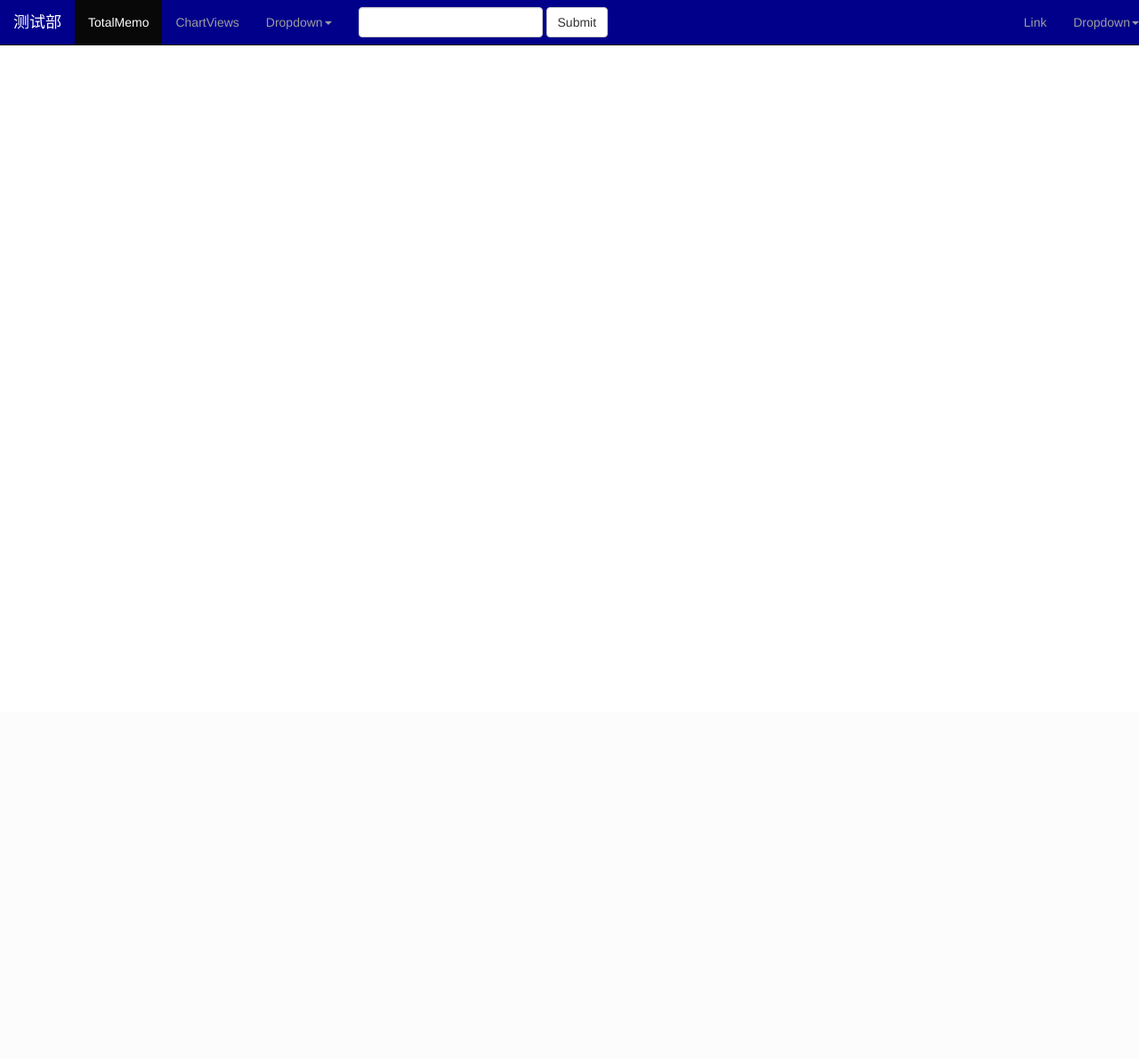
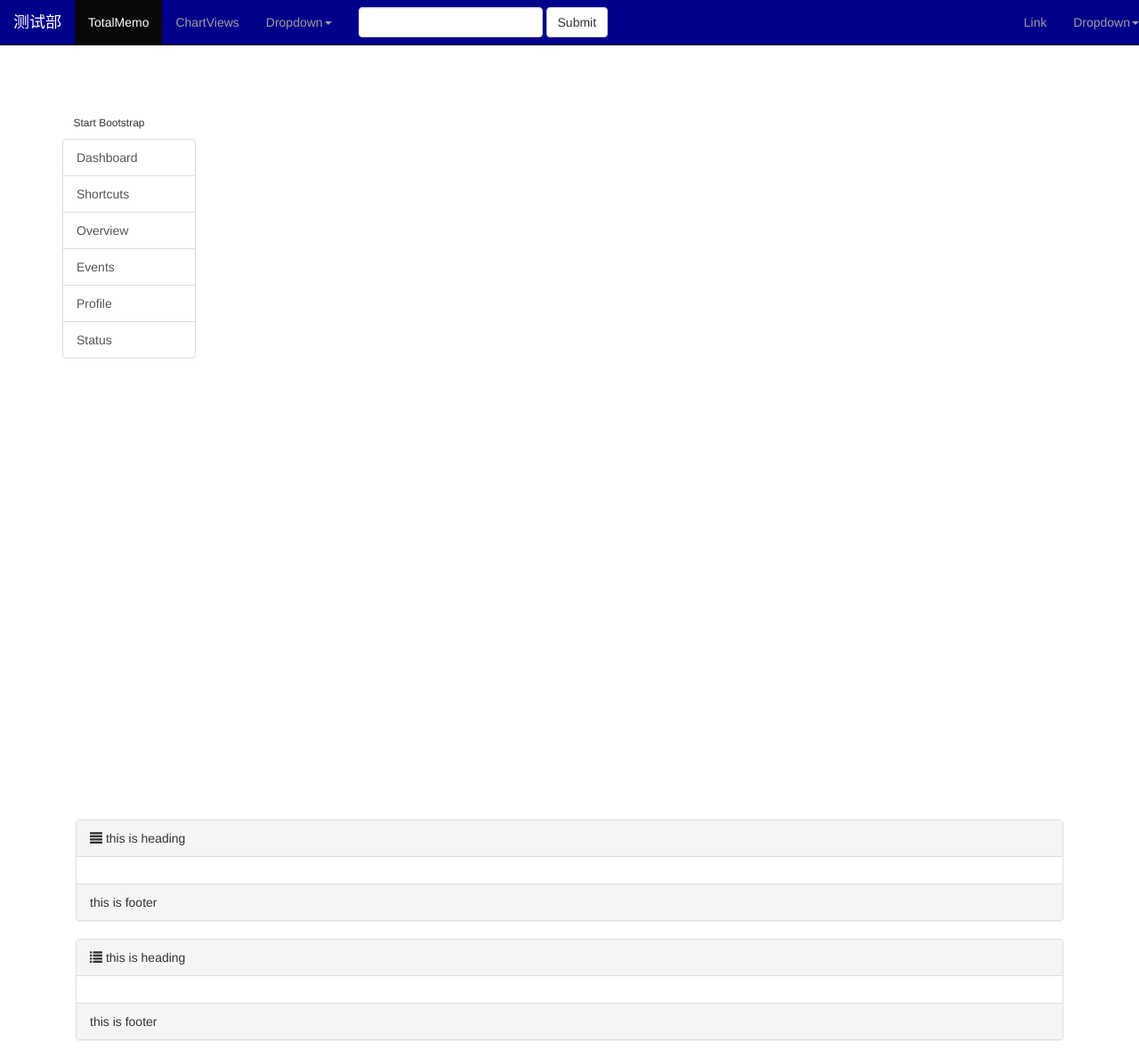
Before and after one commit to re0phimes/FlaskTest, a Flask app: template FlaskApp/templates/tableviews/charts.html in a window 1280 px wide. Shown: the whole page at 89% size. Before the commit the page ends 51 px from the top, so only its background shows below. Run offline with Flask 2, Linux system fonts and the light colour scheme; the template is opened without the code that fills it, so the values that code supplies are empty; some libraries are stand-ins or nearby versions.

Commit message:
updating css

```diff
--- a/FlaskApp/static/css/styless.css
+++ b/FlaskApp/static/css/styless.css
@@ -5,12 +5,47 @@ nav.navbar
 
 
 
+body {
+  overflow-x: hidden;
+}
 
-p
-{
-	color: blue;
+#sidebar-wrapper {
+  min-height: 100vh;
+  margin-left: -15rem;
+  -webkit-transition: margin .25s ease-out;
+  -moz-transition: margin .25s ease-out;
+  -o-transition: margin .25s ease-out;
+  transition: margin .25s ease-out;
 }
-body
-{
-	background-color: #00008B;
+
+#sidebar-wrapper .sidebar-heading {
+  padding: 0.875rem 1.25rem;
+  font-size: 1.2rem;
 }
+
+#sidebar-wrapper .list-group {
+  width: 15rem;
+}
+
+#page-content-wrapper {
+  min-width: 100vw;
+}
+
+#wrapper.toggled #sidebar-wrapper {
+  margin-left: 0;
+}
+
+@media (min-width: 768px) {
+  #sidebar-wrapper {
+    margin-left: 0;
+  }
+
+  #page-content-wrapper {
+    min-width: 0;
+    width: 100%;
+  }
+
+  #wrapper.toggled #sidebar-wrapper {
+    margin-left: -15rem;
+  }
+}
--- a/FlaskApp/templates/tableviews/charts.html
+++ b/FlaskApp/templates/tableviews/charts.html
@@ -6,6 +6,8 @@
 {% from 'bootstrap/pagination.html' import render_pagination %}
 {% block title %}IndexPageTest{% endblock %}
 {% block styles %}
+    {{ super() }}
+    <link href="vendor/bootstrap/css/bootstrap.min.css" rel="stylesheet">
     <link href="../static/css/styless.css" rel="stylesheet" type="text/css"/>
 {{super()}}
 {% endblock %}
@@ -20,15 +22,60 @@
 </br>
 </br>
 </br>
+
+<div id="wrapper">
+    <div class="bg-light border-right" id="sidebar-wrapper">
+        <div class="sidebar-heading">Start Bootstrap </div>
+        <div class="list-group list-group-flush">
+            <a href="#" class="list-group-item list-group-item-action bg-light">Dashboard</a>
+            <a href="#" class="list-group-item list-group-item-action bg-light">Shortcuts</a>
+            <a href="#" class="list-group-item list-group-item-action bg-light">Overview</a>
+            <a href="#" class="list-group-item list-group-item-action bg-light">Events</a>
+            <a href="#" class="list-group-item list-group-item-action bg-light">Profile</a>
+            <a href="#" class="list-group-item list-group-item-action bg-light">Status</a>
+        </div>
+    </div>
+</div>
+
+
+
+<div id="content-wrapper">
     <div class="container-fluid">
-        <div class="col-md-6 column">
+        <div class="row">
+            <div class="col-xs-12">
+                <div class="panel panel-default">
+                    <div class="panel-heading">
+                        <span class="glyphicon glyphicon-align-justify" aria-hidden="true"></span>
+                        this is heading
+                    </div>
+                    <div class="panel-body">
                         <div id="bar">
                             {{ c|safe }}
                         </div>
                     </div>
-        <div class="col-md-6 column">
-            <div id="line">
+                    <div class="panel-footer">
+                        this is footer
+                    </div>
+                </div>
+            </div>
+        </div>
+        <div class="row">
+            <div class="col-xs-12">
+                <div class="panel panel-default">
+                    <div class="panel-heading">
+                        <span class="glyphicon glyphicon-list" aria-hidden="true"></span>
+                        this is heading
+                    </div>
+                    <div class="panel-body">
+                        <div id="bar">
                             {{ linechart|safe }}
+                        </div>
+                    </div>
+                    <div class="panel-footer">
+                        this is footer
+                    </div>
+                </div>
+            </div>
         </div>
     </div>
 </div>
@@ -38,5 +85,4 @@
 
 
 
-
 {% endblock %}
```
Also changed, not shown: FlaskApp/blueprints/postDataView.py (+16 -45 lines), FlaskApp/templates/memoviews/index.html (+1 -88 lines). Lines whose indentation alone changed are shown as unchanged.
